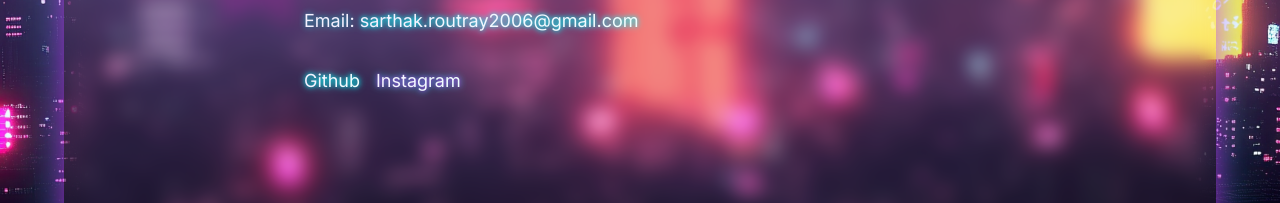
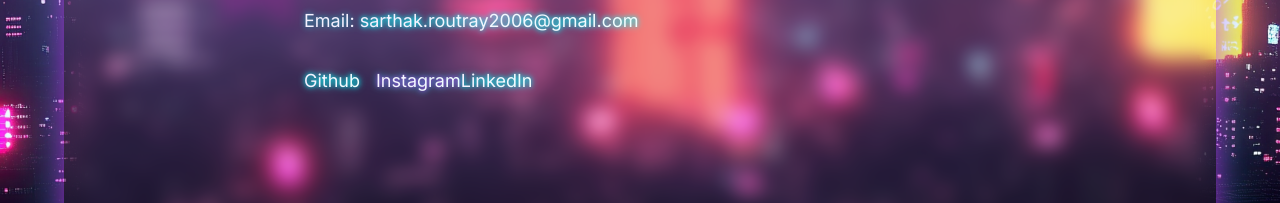
Before and after one commit to sarthakroutray/Portfolio, a React (Vite) app: page /contact in a window 1280 px wide. Shown: the part 284-487 px from the top of the page. Built offline with nearby package versions, Linux system fonts and the light colour scheme.

Commit message:
commit-12

```diff
--- a/src/Contact.jsx
+++ b/src/Contact.jsx
@@ -17,6 +17,7 @@ function Contact() {
         <div className="text-center md:text-left mt-8">
             <a href="https://github.com/sarthakroutray" className="hover:underline bg-clip-text text-transparent bg-gradient-purple-blue mr-4" style={{ filter: 'drop-shadow(0 0 2px rgba(0, 255, 255, 0.7))' }}>Github</a>
             <a href="https://instagram.com/sarthakroutray1809" className="hover:underline bg-clip-text text-transparent bg-gradient-purple-blue" style={{ filter: 'drop-shadow(0 0 2px rgba(255, 0, 255, 0.7))' }}>Instagram</a>
+            <a href="https://www.linkedin.com/in/sarthak-routray-020583323/" className="hover:underline bg-clip-text text-transparent bg-gradient-purple-blue mr-4" style={{ filter: 'drop-shadow(0 0 2px rgba(0, 255, 255, 0.7))' }}>LinkedIn</a>
         </div>
       </div>
     </motion.div>
```
